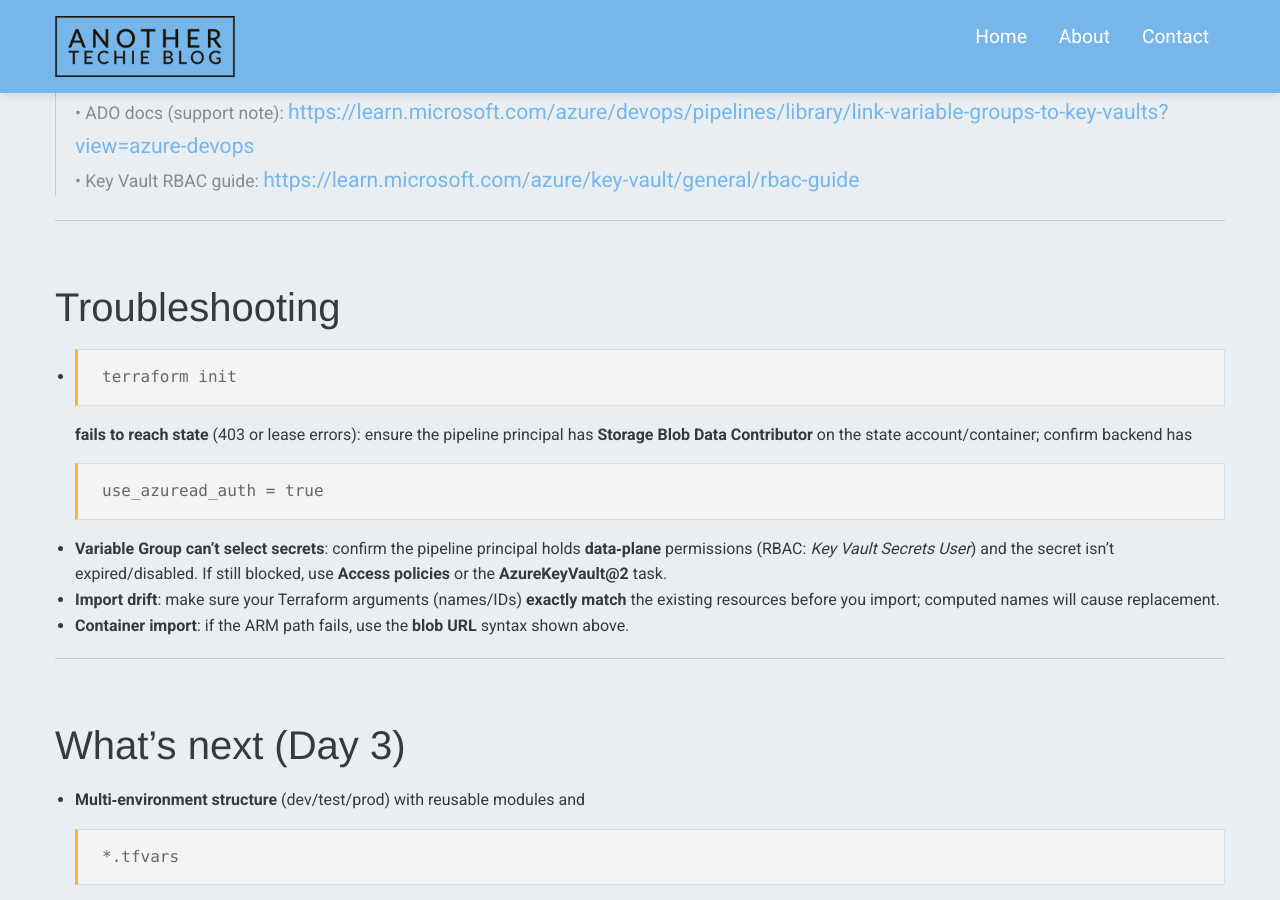
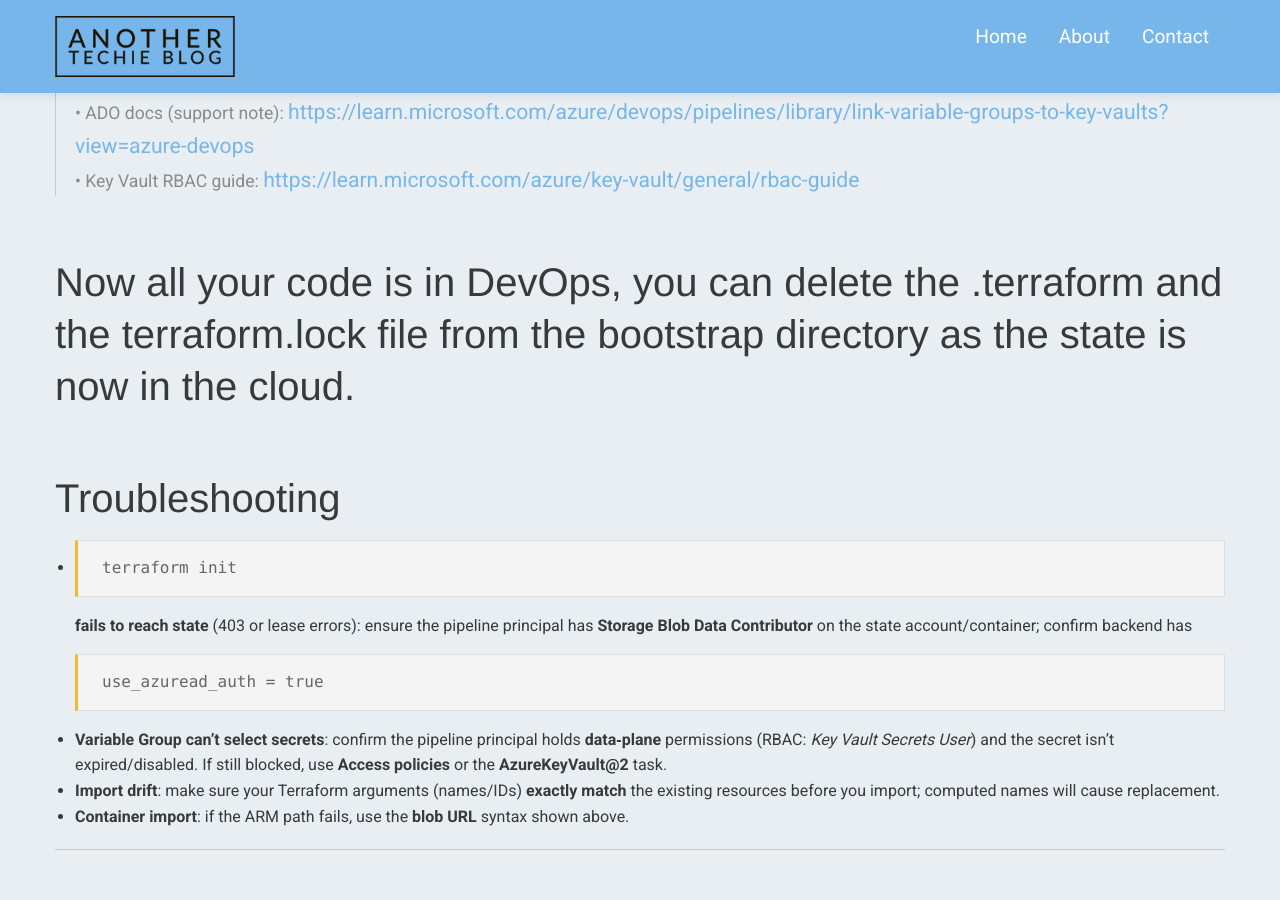
Before and after one commit to mdlister/Another-Techie-Blog, a Jekyll site: the page built from _posts/2025-09-20-Terraform-Mini-Series-Part-2.md, in a window 1280 px wide and 900 px high, scrolled down 11587 px. Built offline with Jekyll 4.4.1, drawn with Linux system fonts in a browser that asks for light colours; comment, search, counter and statistics services are not loaded.

Commit message:
day 2 code complete

```diff
--- a/_posts/2025-09-20-Terraform-Mini-Series-Part-2.md
+++ b/_posts/2025-09-20-Terraform-Mini-Series-Part-2.md
@@ -370,6 +370,8 @@
 > • ADO docs (support note): <https://learn.microsoft.com/azure/devops/pipelines/library/link-variable-groups-to-key-vaults?view=azure-devops>
 > • Key Vault RBAC guide: <https://learn.microsoft.com/azure/key-vault/general/rbac-guide>
 
+
+Now all your code is in DevOps, you can delete the .terraform and the terraform.lock file from the bootstrap directory as the state is now in the cloud.
 ---
 
 ## Troubleshooting
```
